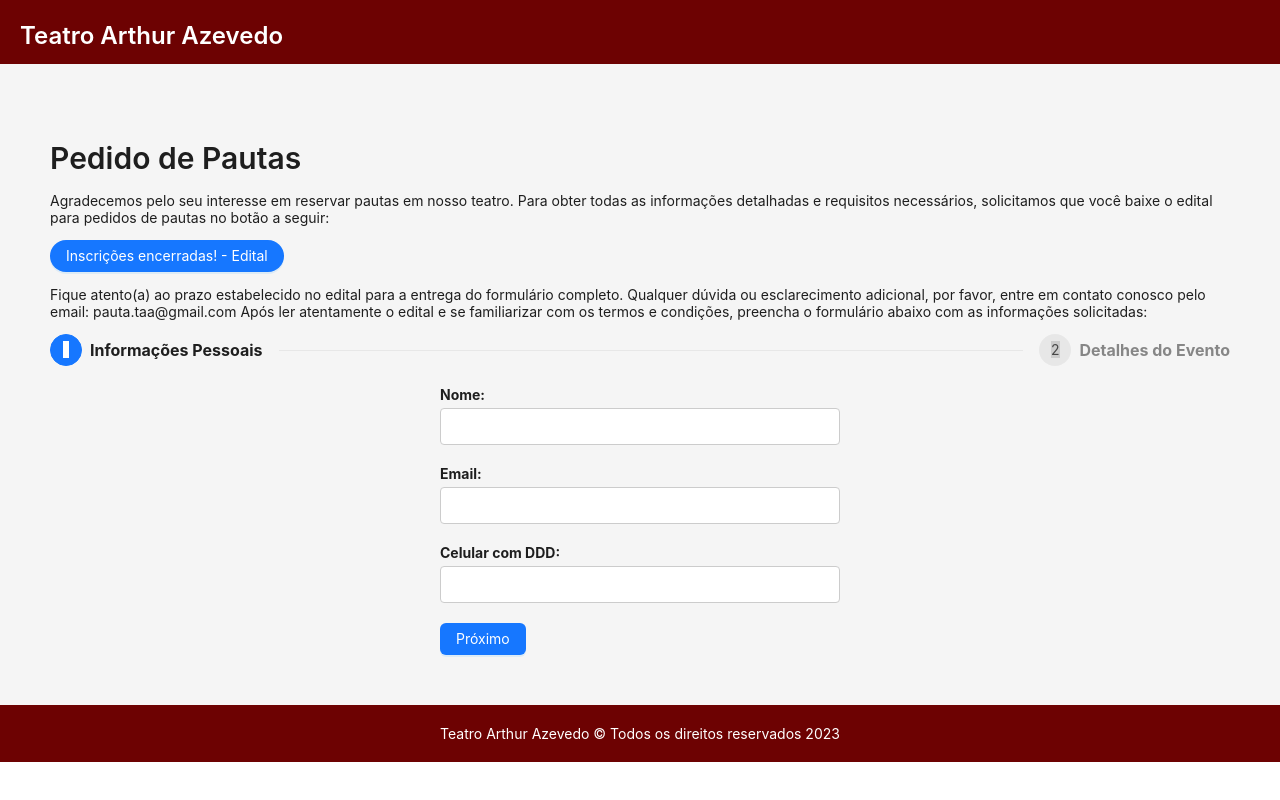
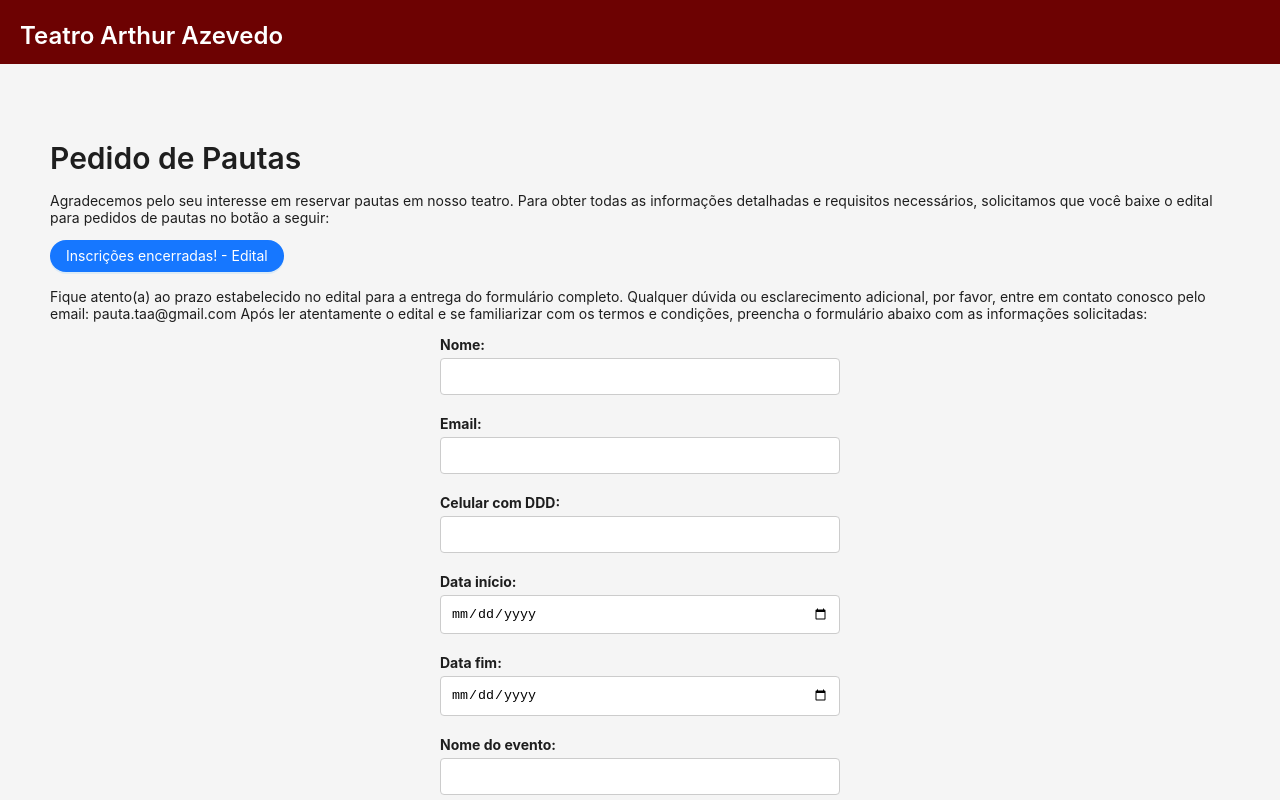
Before and after one commit to lucyfurt/SITE-TEATRO-ARTHUR-AZEVEDO-REACT-JAVASCRIPT, a React (Create React App) app: page /pautas in a window 1280 px wide. Shown: the top 800 px of the page. Built offline with nearby package versions, Linux system fonts and the light colour scheme.

Commit message:
fix forms

```diff
--- a/src/Pages/ContactForm.css
+++ b/src/Pages/ContactForm.css
@@ -70,3 +70,9 @@ textarea {
 .ant-steps-item-title::after {
   content: none;
 }
+
+.button-container {
+  display: flex;
+  justify-content: center;
+  margin-bottom: 16px;
+}
--- a/src/Pages/Pautas.js
+++ b/src/Pages/Pautas.js
@@ -1,23 +1,16 @@
 import React, { useState } from 'react';
 import { useForm, ValidationError } from '@formspree/react';
-import { Layout, Typography, Button, Steps } from 'antd';
+import { Layout, Typography, Button } from 'antd';
 import './ContactForm.css';
 
 const { Content, Header, Footer } = Layout;
 const { Title } = Typography;
-const { Step } = Steps;
+
 
 function ContactForm() {
-  const [currentStep, setCurrentStep] = useState(0);
+
   const [state, handleSubmit] = useForm("moqoaddy");
 
-  const nextStep = () => {
-    setCurrentStep(currentStep + 1);
-  };
-
-  const prevStep = () => {
-    setCurrentStep(currentStep - 1);
-  };
 
   if (state.succeeded) {
     return <p>Formulário enviado com sucesso!</p>;
@@ -36,7 +29,7 @@ function ContactForm() {
           <p>
             Agradecemos pelo seu interesse em reservar pautas em nosso teatro. Para obter todas as informações detalhadas e requisitos necessários, solicitamos que você baixe o edital para pedidos de pautas no botão a seguir:
           </p>
-          <Button type="primary" shape="round">
+          <Button type="primary" shape="round" className='button-container' >
             Inscrições encerradas! - Edital
           </Button>
           <p>
@@ -44,11 +37,7 @@ function ContactForm() {
             Após ler atentamente o edital e se familiarizar com os termos e condições, preencha o formulário abaixo com as informações solicitadas:
           </p>
         </div>
-        <Steps current={currentStep}>
-          <Step title="Informações Pessoais" />
-          <Step title="Detalhes do Evento" />
-        </Steps>
-        {currentStep === 0 && (
+
           <form className="contact-form" onSubmit={handleSubmit}>
             <div className="form-group">
               <label htmlFor="nome">Nome:</label>
@@ -69,14 +58,7 @@ function ContactForm() {
                 errors={state.errors}
               />
             </div>
-            <Button type="primary" onClick={nextStep} disabled={state.submitting}>
-              Próximo
-            </Button>
 
-          </form>
-        )}
-        {currentStep === 1 && (
-          <form className="contact-form" onSubmit={handleSubmit}>
             <div className="form-group">
               <label htmlFor="data">Data início:</label>
               <input id="data" type="date" name="data_inicio" />
@@ -118,13 +100,12 @@ function ContactForm() {
               <input id="empresa" type="text" name="empresa" />
               <ValidationError prefix="Empresa" field="empresa" errors={state.errors} />
             </div>
-            <Button onClick={prevStep}>Anterior</Button>
+
             <button className="submit-button" type="submit" disabled={state.submitting}>
               Enviar
             </button>
           </form>
-        )}
-      </Content>
+        </Content>
       <Footer style={{ background: '#6d0202', padding: '20px', textAlign: 'center', color: '#fff' }}>
         Teatro Arthur Azevedo © Todos os direitos reservados 2023
       </Footer>
```
